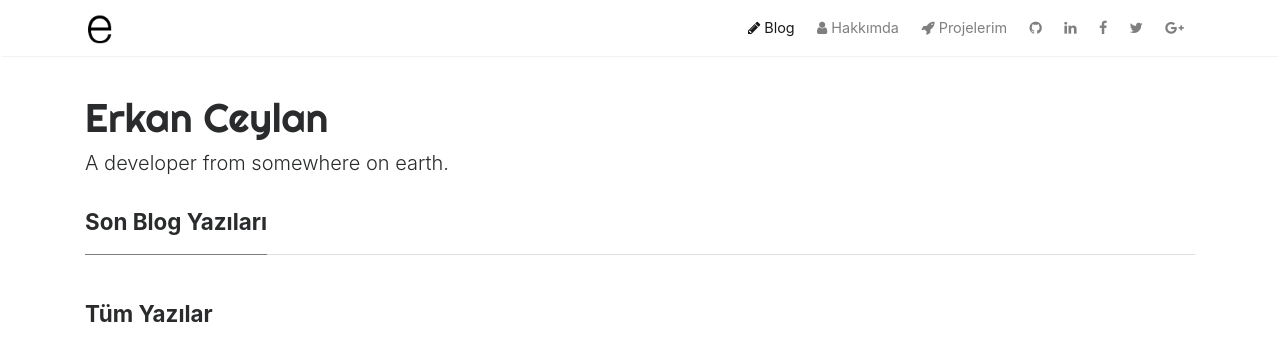
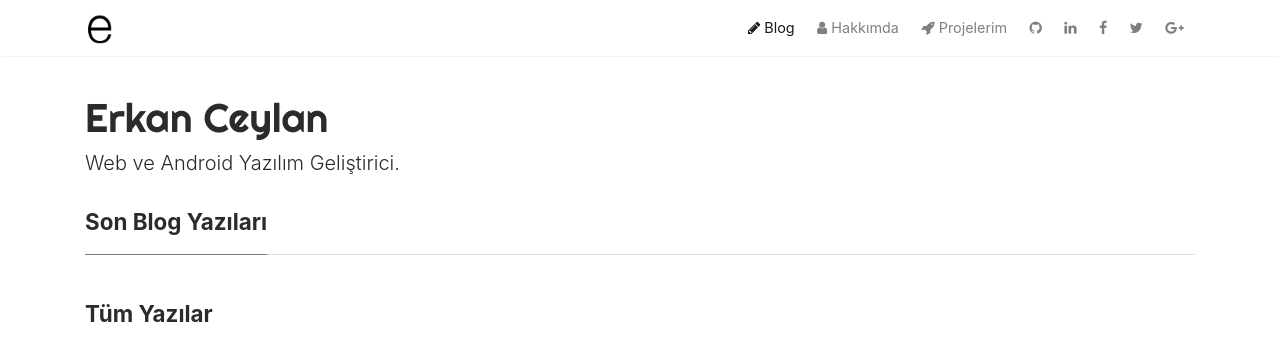
Before and after one commit to erkanceylan/blog, a Jekyll site: the page built from index.html, in a window 1280 px wide and 1375 px high. Shown: the top 344 px of the window. Built offline with Jekyll 4.4.1, drawn with Linux system fonts in a browser that asks for light colours; the list of posts is cut into pages by our own code; comment, search, counter and statistics services are not loaded.

Commit message:
Update _config.yml

```diff
--- a/_config.yml
+++ b/_config.yml
@@ -1,14 +1,14 @@
 # Site
 name: Erkan Ceylan
-description: A developer from somewhere on earth.
-meta_description: "A developer from somewhere on earth."
+description: "Web ve Android Yazılım Geliştirici."
+meta_description: "Web ve Android Yazıım Geliştirici"
 logo: 'assets/images/logo.png'
 favicon: 'assets/images/logo.png'
 paginate: 10
 baseurl: /
 google_analytics: 'UA-63036486-2'
 disqus: 'erkanceylan4'
-mailchimp-list: 'https://wowthemes.us11.list-manage.com/subscribe/post?u=8aeb20a530e124561927d3bd8&amp;id=8c3d2d214b'
+mailchimp-list: ''
 
 # Authors
 authors:
```
